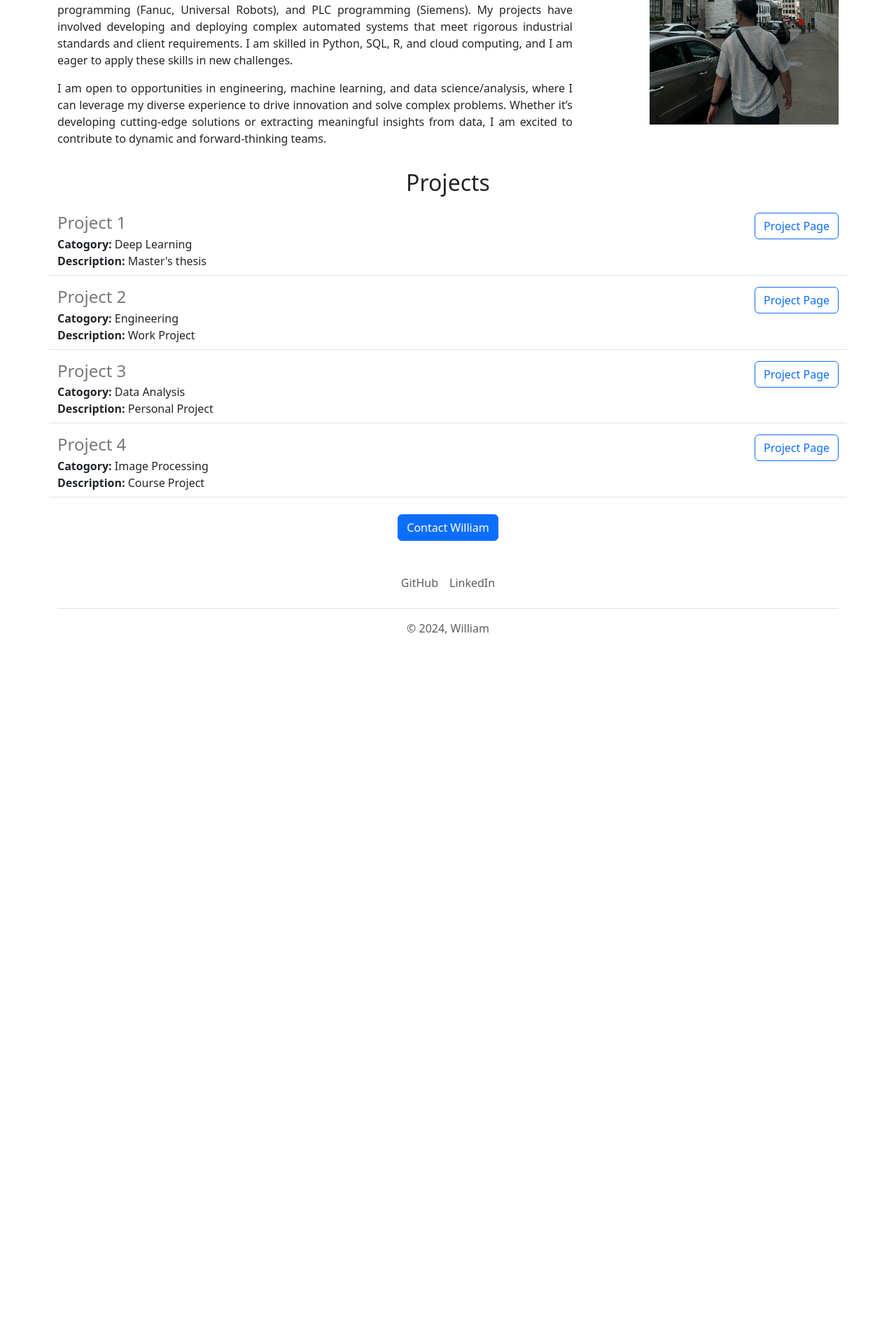
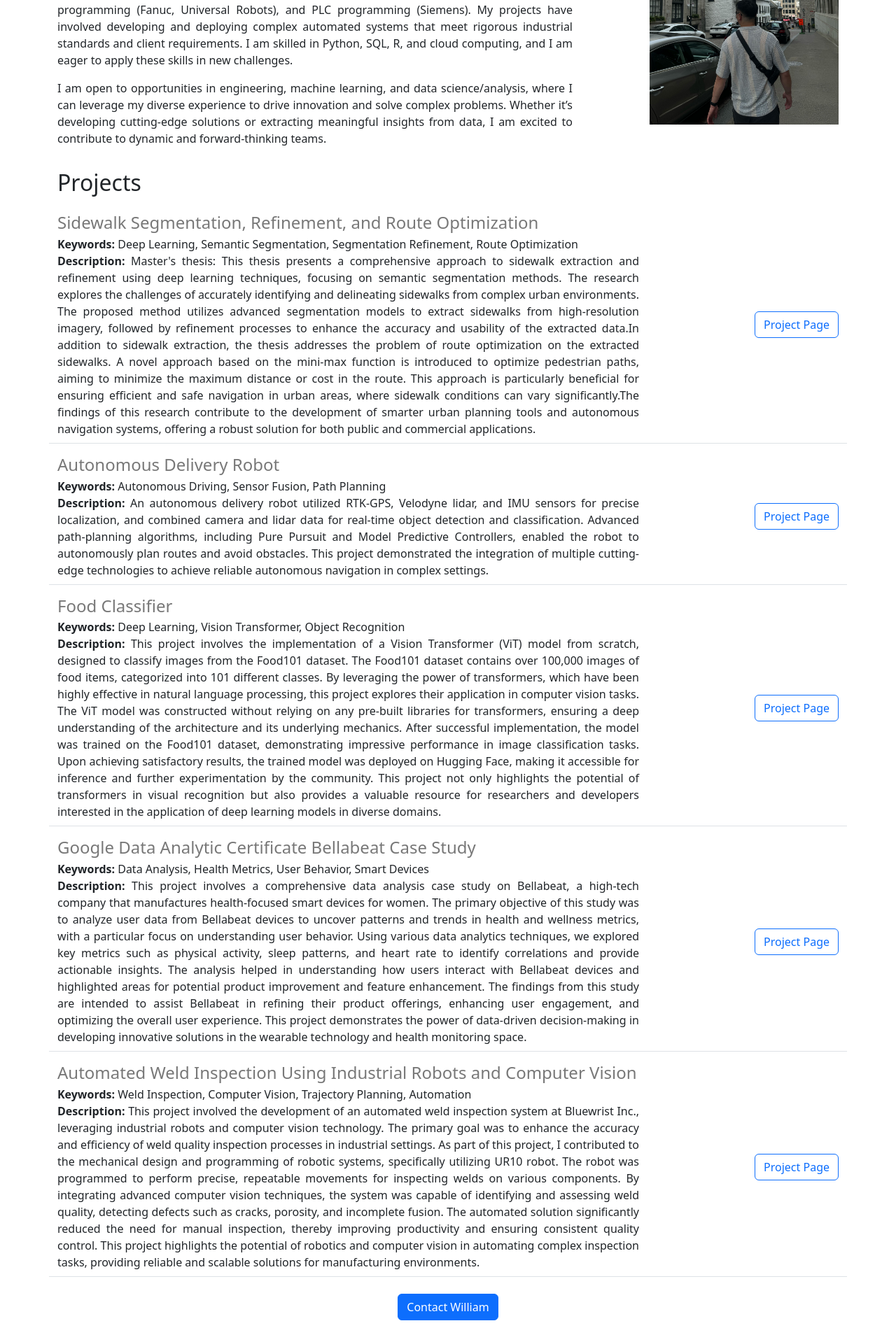
Before and after one commit to WillBao33/William-Website, a Flask app: page / in a window 1280 px wide. Shown: the part 825-2743 px from the top of the page at 70% size. Before the commit the page ends 1731 px from the top, so only its background shows below. Run offline with Flask 3, Linux system fonts and the light colour scheme.

Commit message:
added project details and links

```diff
--- a/app.py
+++ b/app.py
@@ -5,27 +5,38 @@ app = Flask(__name__)
 PROJECTS = [
     {
         'id': 1,
-        'title': 'Project 1',
-        'category': 'Deep Learning',
-        'description': 'Master\'s thesis'
+        'title': 'Sidewalk Segmentation, Refinement, and Route Optimization',
+        'keywords': 'Deep Learning, Semantic Segmentation, Segmentation Refinement, Route Optimization',
+        'description': 'Master\'s thesis: This thesis presents a comprehensive approach to sidewalk extraction and refinement using deep learning techniques, focusing on semantic segmentation methods. The research explores the challenges of accurately identifying and delineating sidewalks from complex urban environments. The proposed method utilizes advanced segmentation models to extract sidewalks from high-resolution imagery, followed by refinement processes to enhance the accuracy and usability of the extracted data.In addition to sidewalk extraction, the thesis addresses the problem of route optimization on the extracted sidewalks. A novel approach based on the mini-max function is introduced to optimize pedestrian paths, aiming to minimize the maximum distance or cost in the route. This approach is particularly beneficial for ensuring efficient and safe navigation in urban areas, where sidewalk conditions can vary significantly.The findings of this research contribute to the development of smarter urban planning tools and autonomous navigation systems, offering a robust solution for both public and commercial applications.',
+        'link': 'https://github.com/WillBao33/Masters_Thesis'
     },
     {
-        'id': 2,
-        'title': 'Project 2',
-        'category': 'Engineering',
-        'description': 'Work Project'
+        'id':2,
+        'title':'Autonomous Delivery Robot',
+        'keywords':'Autonomous Driving, Sensor Fusion, Path Planning',
+        'description': 'An autonomous delivery robot utilized RTK-GPS, Velodyne lidar, and IMU sensors for precise localization, and combined camera and lidar data for real-time object detection and classification. Advanced path-planning algorithms, including Pure Pursuit and Model Predictive Controllers, enabled the robot to autonomously plan routes and avoid obstacles. This project demonstrated the integration of multiple cutting-edge technologies to achieve reliable autonomous navigation in complex settings.',
+        'link': 'https://youtu.be/cXYToMjpoJQ'
     },
     {
         'id': 3,
-        'title': 'Project 3',
-        'category': 'Data Analysis',
-        'description': 'Personal Project'
+        'title': 'Food Classifier',
+        'keywords': 'Deep Learning, Vision Transformer, Object Recognition',
+        'description': 'This project involves the implementation of a Vision Transformer (ViT) model from scratch, designed to classify images from the Food101 dataset. The Food101 dataset contains over 100,000 images of food items, categorized into 101 different classes. By leveraging the power of transformers, which have been highly effective in natural language processing, this project explores their application in computer vision tasks. The ViT model was constructed without relying on any pre-built libraries for transformers, ensuring a deep understanding of the architecture and its underlying mechanics. After successful implementation, the model was trained on the Food101 dataset, demonstrating impressive performance in image classification tasks. Upon achieving satisfactory results, the trained model was deployed on Hugging Face, making it accessible for inference and further experimentation by the community. This project not only highlights the potential of transformers in visual recognition but also provides a valuable resource for researchers and developers interested in the application of deep learning models in diverse domains.',
+        'link': 'https://huggingface.co/spaces/WillBao/Food101_ViT'
     },
     {
         'id': 4,
-        'title': 'Project 4',
-        'category': 'Image Processing',
-        'description': 'Course Project'
+        'title': 'Google Data Analytic Certificate Bellabeat Case Study',
+        'keywords': 'Data Analysis, Health Metrics, User Behavior, Smart Devices',
+        'description': 'This project involves a comprehensive data analysis case study on Bellabeat, a high-tech company that manufactures health-focused smart devices for women. The primary objective of this study was to analyze user data from Bellabeat devices to uncover patterns and trends in health and wellness metrics, with a particular focus on understanding user behavior. Using various data analytics techniques, we explored key metrics such as physical activity, sleep patterns, and heart rate to identify correlations and provide actionable insights. The analysis helped in understanding how users interact with Bellabeat devices and highlighted areas for potential product improvement and feature enhancement. The findings from this study are intended to assist Bellabeat in refining their product offerings, enhancing user engagement, and optimizing the overall user experience. This project demonstrates the power of data-driven decision-making in developing innovative solutions in the wearable technology and health monitoring space.',
+        'link': 'https://github.com/WillBao33/Bellabeat_case_study'
+    },
+    {
+        'id': 5,
+        'title': 'Automated Weld Inspection Using Industrial Robots and Computer Vision',
+        'keywords': 'Weld Inspection, Computer Vision, Trajectory Planning, Automation',
+        'description': 'This project involved the development of an automated weld inspection system at Bluewrist Inc., leveraging industrial robots and computer vision technology. The primary goal was to enhance the accuracy and efficiency of weld quality inspection processes in industrial settings. As part of this project, I contributed to the mechanical design and programming of robotic systems, specifically utilizing UR10 robot. The robot was programmed to perform precise, repeatable movements for inspecting welds on various components. By integrating advanced computer vision techniques, the system was capable of identifying and assessing weld quality, detecting defects such as cracks, porosity, and incomplete fusion. The automated solution significantly reduced the need for manual inspection, thereby improving productivity and ensuring consistent quality control. This project highlights the potential of robotics and computer vision in automating complex inspection tasks, providing reliable and scalable solutions for manufacturing environments.',
+        'link': 'https://youtu.be/Mtrd7-1e9eA'
     },
 ]
 
--- a/templates/home.html
+++ b/templates/home.html
@@ -56,7 +56,7 @@
         <img src="static/IMG_0812.jpg" style="height:360px; object-fit: cover; float: right;">
       </div>
       </div>
-    <h2 class="text-center mt-2 mb-4">Projects</h2>
+    <h2 class="mt-2 mb-4">Projects</h2>
       <div>
         {% for project in projects %}
           {% include 'project.html' %}
--- a/templates/project.html
+++ b/templates/project.html
@@ -1,11 +1,11 @@
 <div class="border-bottom row" style="margin-bottom:16px;padding-bottom:8px;">
-  <div class="col-9">
+  <div class="col-9" style="text-align: justify"">
   <h4
     style= "color:rgb(120,120,120); margin-bottom:4px;">
     {{project['title']}}
   </h4>
   <div>
-    <b>Catogory: </b>{{project['category']}}
+    <b>Keywords: </b>{{project['keywords']}}
   </div>
   {% if 'description' in project %}
   <div>
@@ -13,7 +13,7 @@
   </div>
   {% endif %}
   </div>
-  <div class = "col-3 text-end">
-    <a href="https://github.com/WillBao33/Masters_Thesis" type="button" class="btn btn-outline-primary float-right">Project Page</a>
+  <div class = "col-3 d-flex align-items-center justify-content-end">
+    <a href="{{ project['link']}}" type="button" class="btn btn-outline-primary float-right">Project Page</a>
   </div>
 </div>
```
